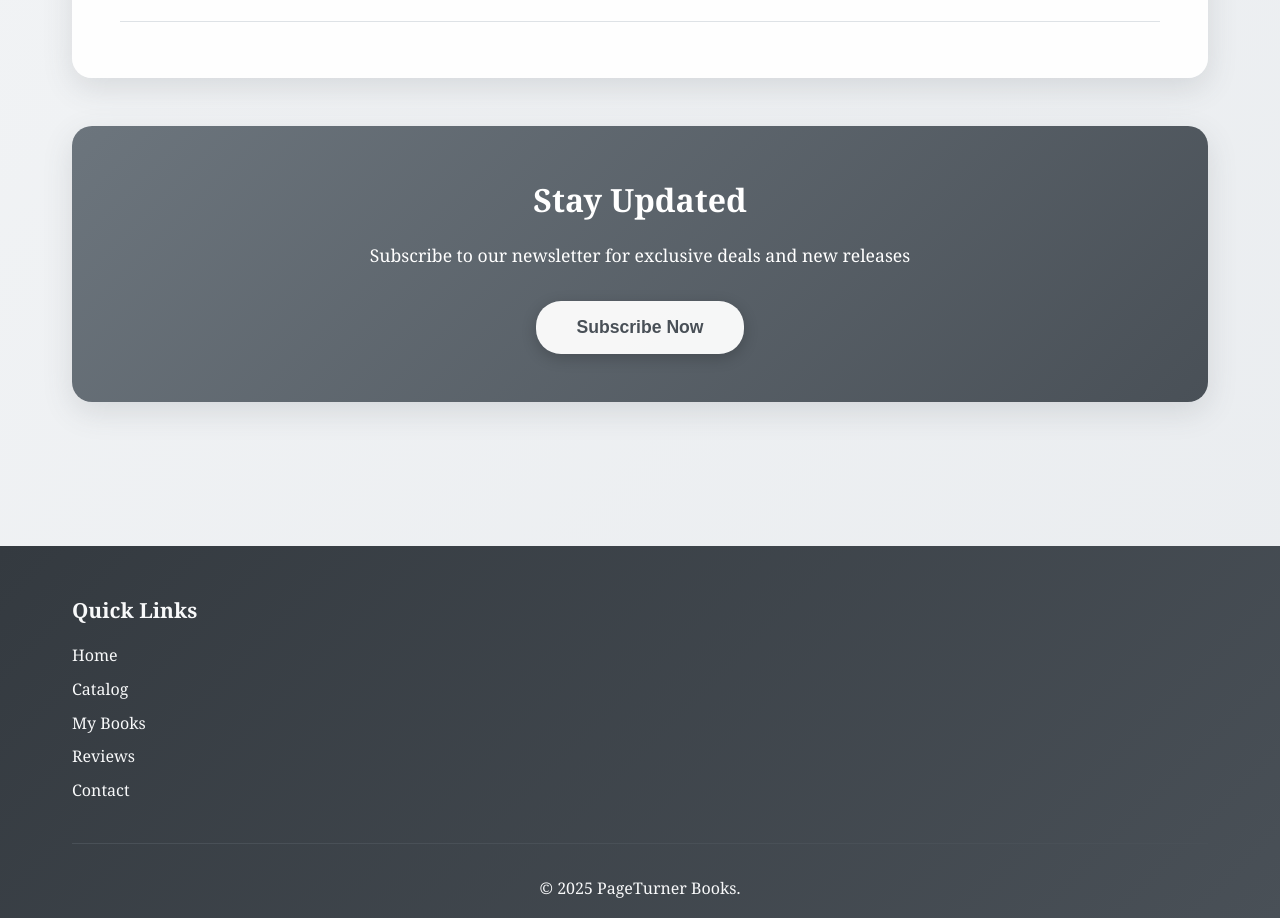
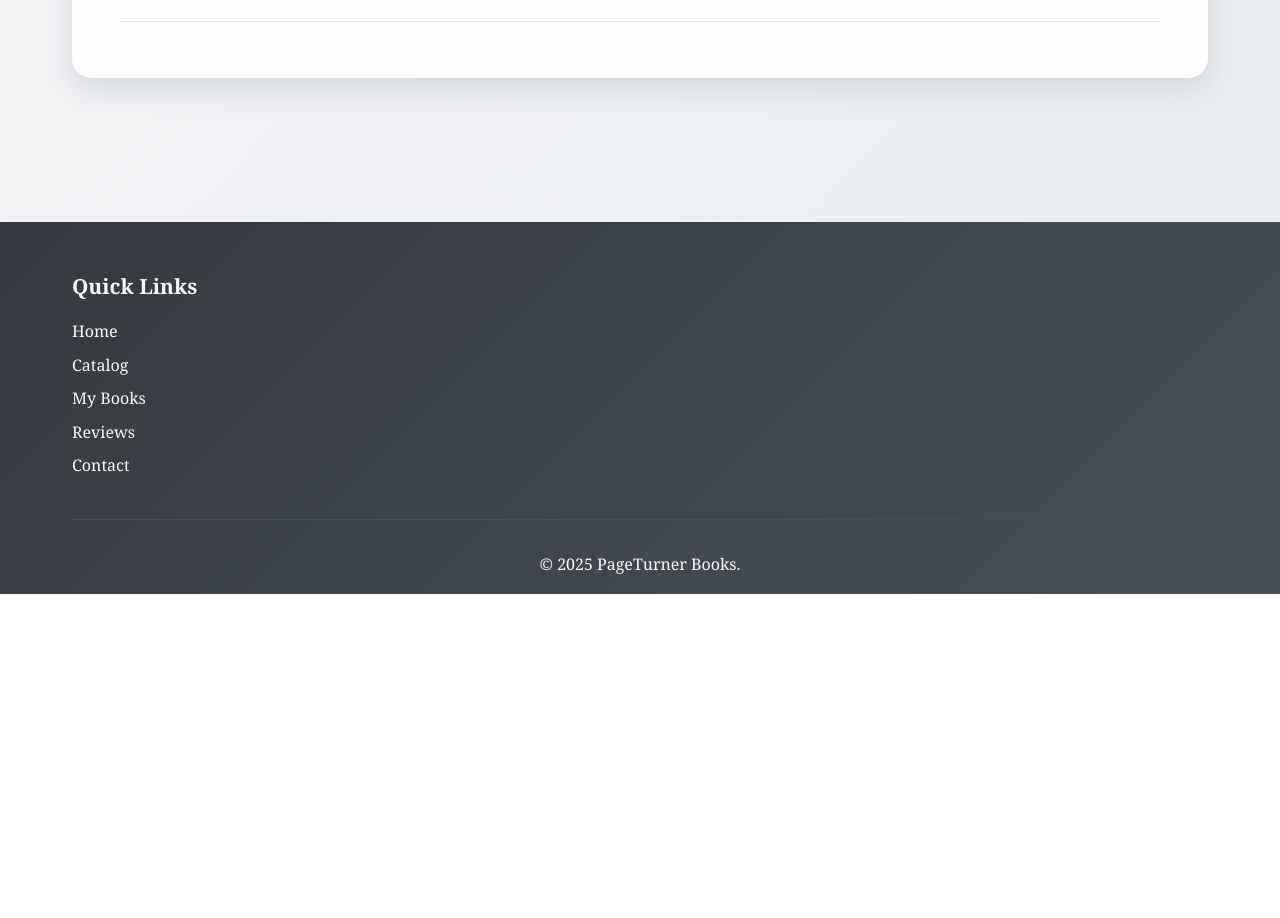
Before and after one commit to Oralkhan-coder/book-shop, a plain HTML site: page form.html in a window 1280 px wide. Shown: the part 2086-3004 px from the top of the page. After the commit the page ends 2680 px from the top, so only its background shows below. Drawn offline with nearby package versions, Linux system fonts and the light colour scheme.

Commit message:
finalization

```diff
--- a/form.html
+++ b/form.html
@@ -168,12 +168,6 @@
                 </div>
             </div>
         </div>
-
-        <div class="subscription-section">
-            <h2>Stay Updated</h2>
-            <p>Subscribe to our newsletter for exclusive deals and new releases</p>
-            <button id="subscribe-btn" class="subscribe-btn">Subscribe Now</button>
-        </div>
     </main>
 
     <footer>
```
